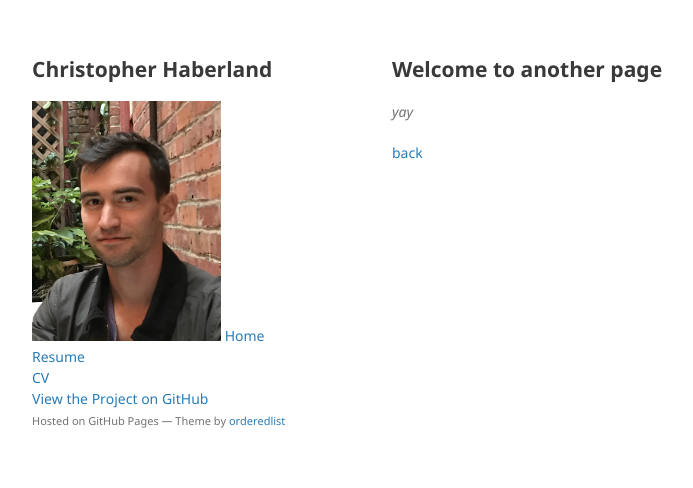
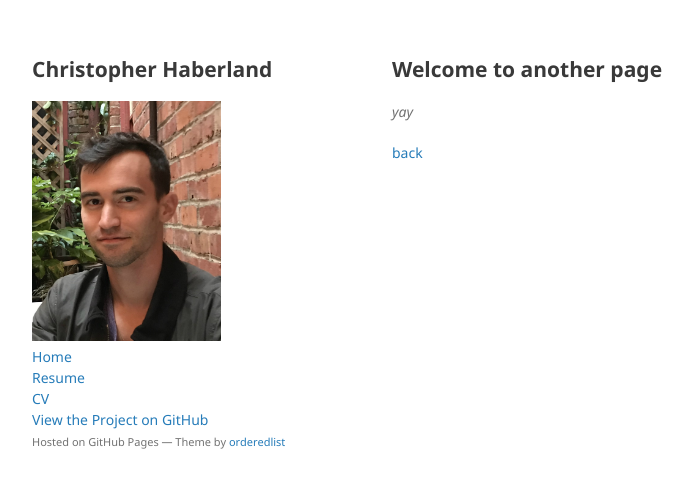
Before and after one commit to argideritzalpea/argideritzalpea.github.io, a Jekyll site: the page built from another-page.md, in a window 1280 px wide. Shown: the top 488 px of the page, without its empty margins (178-871 px from the left). Built offline with Jekyll 4.4.1, drawn with Linux system fonts in a browser that asks for light colours; our own code applies the rules of GitHub Pages for plain Markdown files.

```diff
--- a/_layouts/default.html
+++ b/_layouts/default.html
@@ -16,7 +16,7 @@
       <header>
 	<a href="{{ site.github.url }}"> <h2>{{ site.title | default: site.github.repository_name }}</h2> </a>
 	<img class="resize" src="/assets/img/logo.jpg">
-        <a href="{{ site.github.url }}">Home</a><br>
+        <br><a href="{{ site.github.url }}">Home</a><br>
 	      <a href="/docs/main.pdf">Resume</a><br>
 	      <a href="/docs/chris_cv.pdf">CV</a><br>
 	      <a href="{{ site.github.repository_url }}">View the Project on GitHub</a>
```
